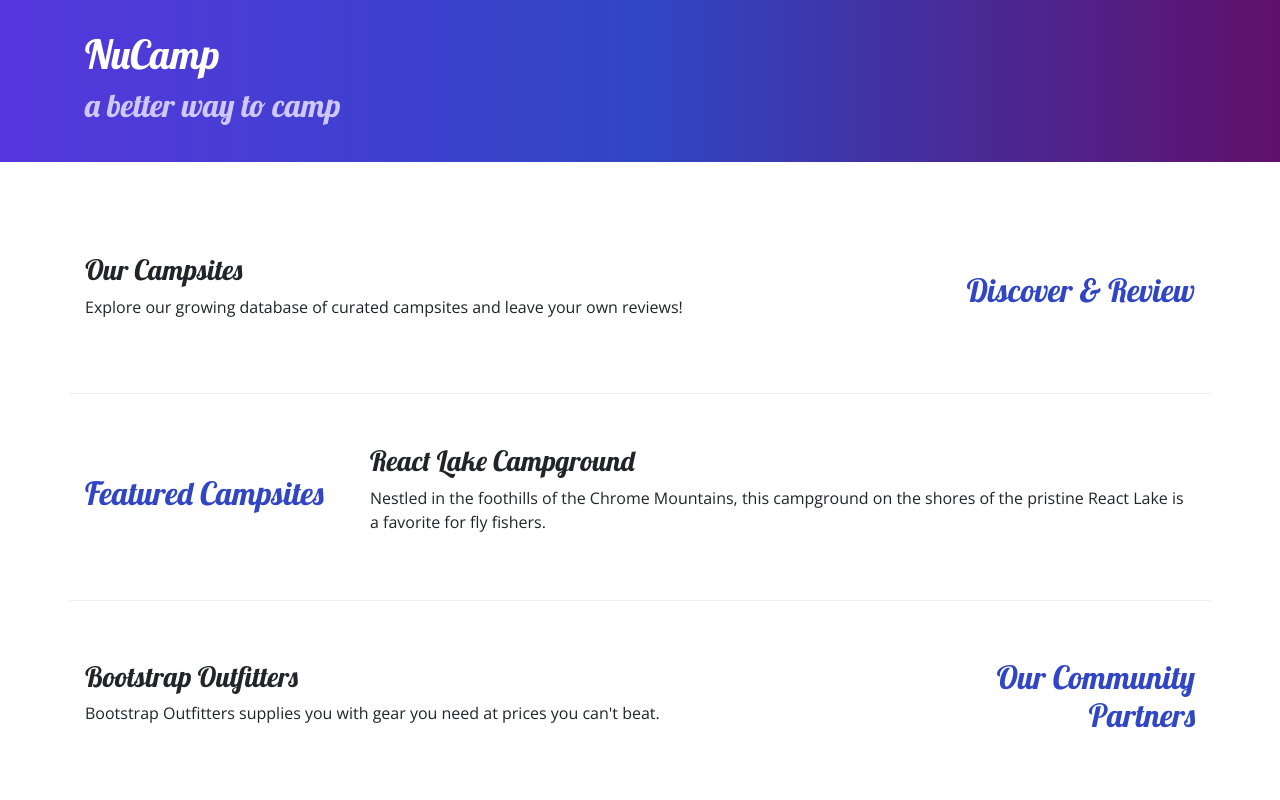
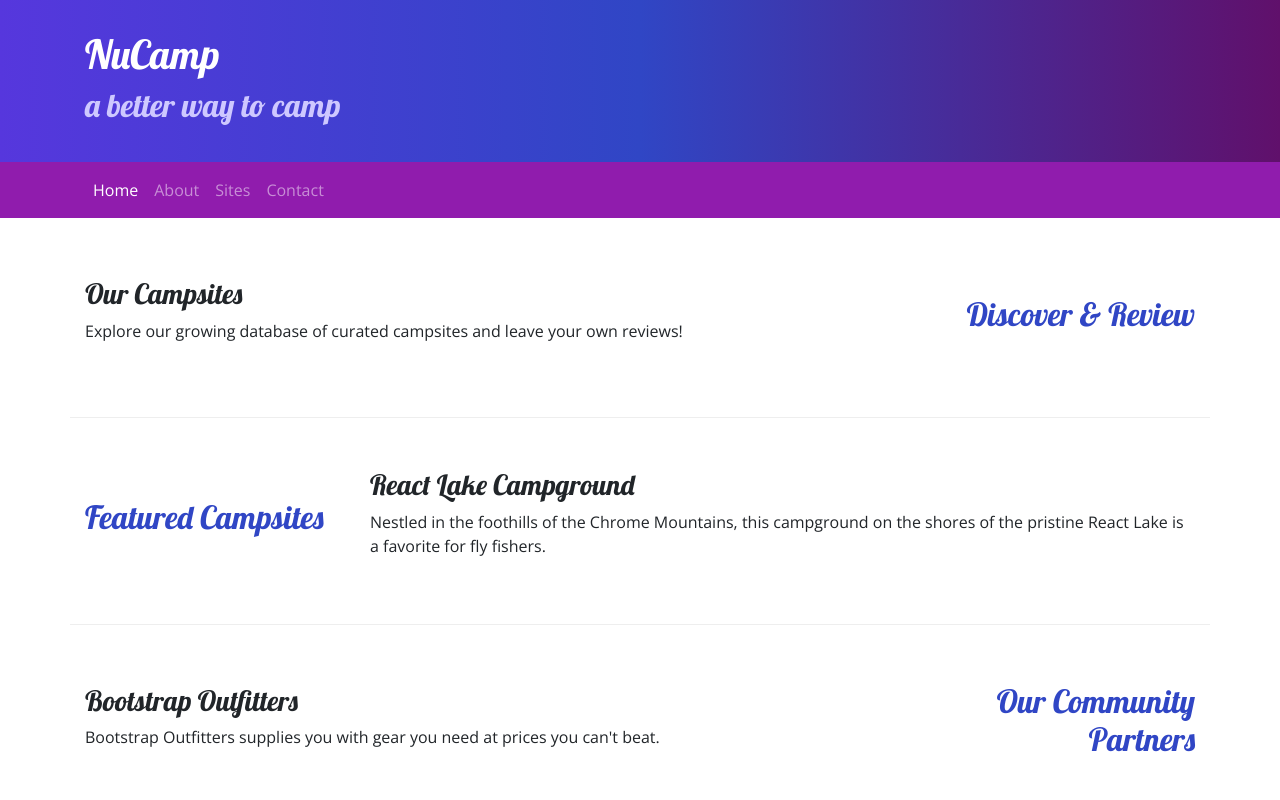
Before and after one commit to acrichards3/bootstrapExamples, a website: page index.html in a window 1280 px wide. Shown: the top 800 px of the page. Drawn offline with nearby package versions, Linux system fonts and the light colour scheme.

Commit message:
added navbar + breadcrumbs

```diff
--- a/css/styles.css
+++ b/css/styles.css
@@ -20,6 +20,7 @@ footer {
 }
 
 .jumbotron {
+    margin: 0;
     padding: 30px;
     background-image: linear-gradient(to right, #5637DD, #3046C5, #60106B);
     color: white;
@@ -30,3 +31,7 @@ footer {
     border-bottom: 1px ridge;
     min-height: 200px;
 }
+
+.navbar {
+    background-color: #901CAD;
+}
--- a/index.html
+++ b/index.html
@@ -28,6 +28,22 @@
             </div>
         </div>
     </header>
+
+    <nav class="navbar navbar-expand-sm navbar-dark sticky-top">
+        <div class="container">
+            <button class="navbar-toggler ml-auto" type="button" data-toggle="collapse" data-target="#nucampNavbar">
+                <span class="navbar-toggler-icon"></span>
+            </button>
+            <div class="collapse navbar-collapse" id="nucampNavbar">
+                <ul class="navbar-nav">
+                    <li class="nav-item active"><a class="nav-link" href="#">Home</a></li>
+                    <li class="nav-item"><a class="nav-link" href="aboutus.html">About</a></li>
+                    <li class="nav-item"><a class="nav-link" href="#">Sites</a></li>
+                    <li class="nav-item"><a class="nav-link" href="#">Contact</a></li>
+                </ul>
+            </div>
+        </div>
+    </nav>
 
     <div class="container">
         <div class="row row-content align-items-center">
@@ -67,8 +83,8 @@
                 <div class="col-4 col-sm-2 offset-1">
                     <h5>Links</h5>
                     <ul class="list-unstyled">
-                        <li><a href="#">Home</a></li>
-                        <li><a href="#">About</a></li>
+                        <li><a href="index.html">Home</a></li>
+                        <li><a href="aboutus.html">About</a></li>
                         <li><a href="#">Sites</a></li>
                         <li><a href="#">Contact</a></li>
                     </ul>
```
Also changed, not shown: aboutus.html (+20 -0 lines).
